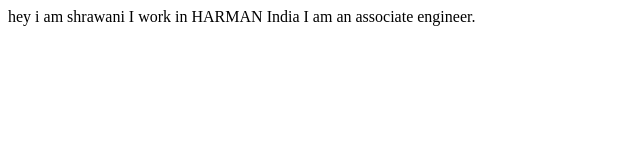
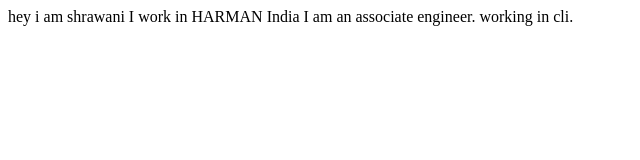
Before and after one commit to shrawani0602/Shrawaniportfolio, a plain HTML site: page index.html in a window 1280 px wide. Shown: the whole page, without its empty margins (0-640 px from the left). Drawn offline with Linux system fonts and the light colour scheme.

Commit message:
update in branch

```diff
--- a/index.html
+++ b/index.html
@@ -10,5 +10,7 @@
     hey i am shrawani
     I work in HARMAN India
     I am an associate engineer.
+
+    working in cli.
 </body>
 </html>
```
